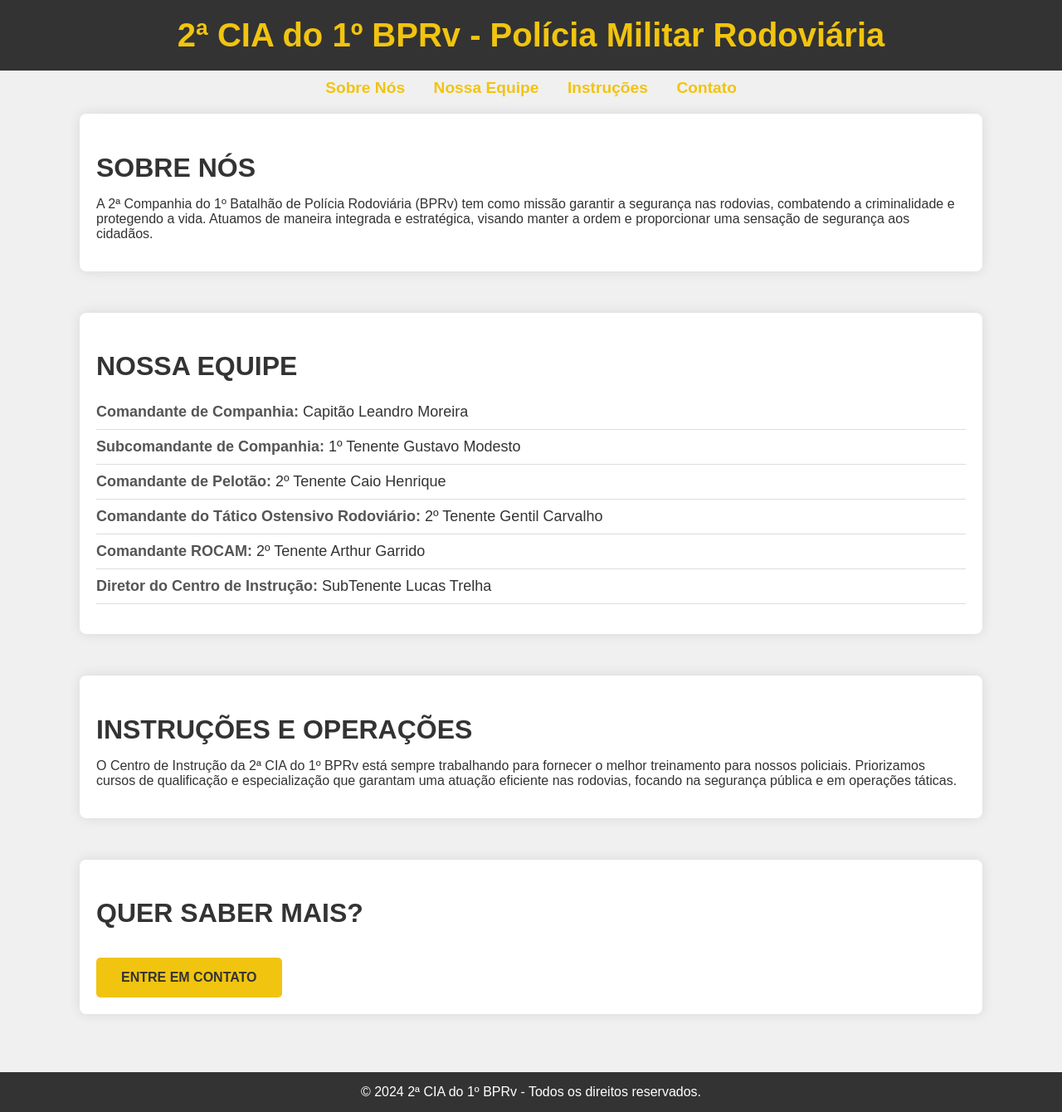
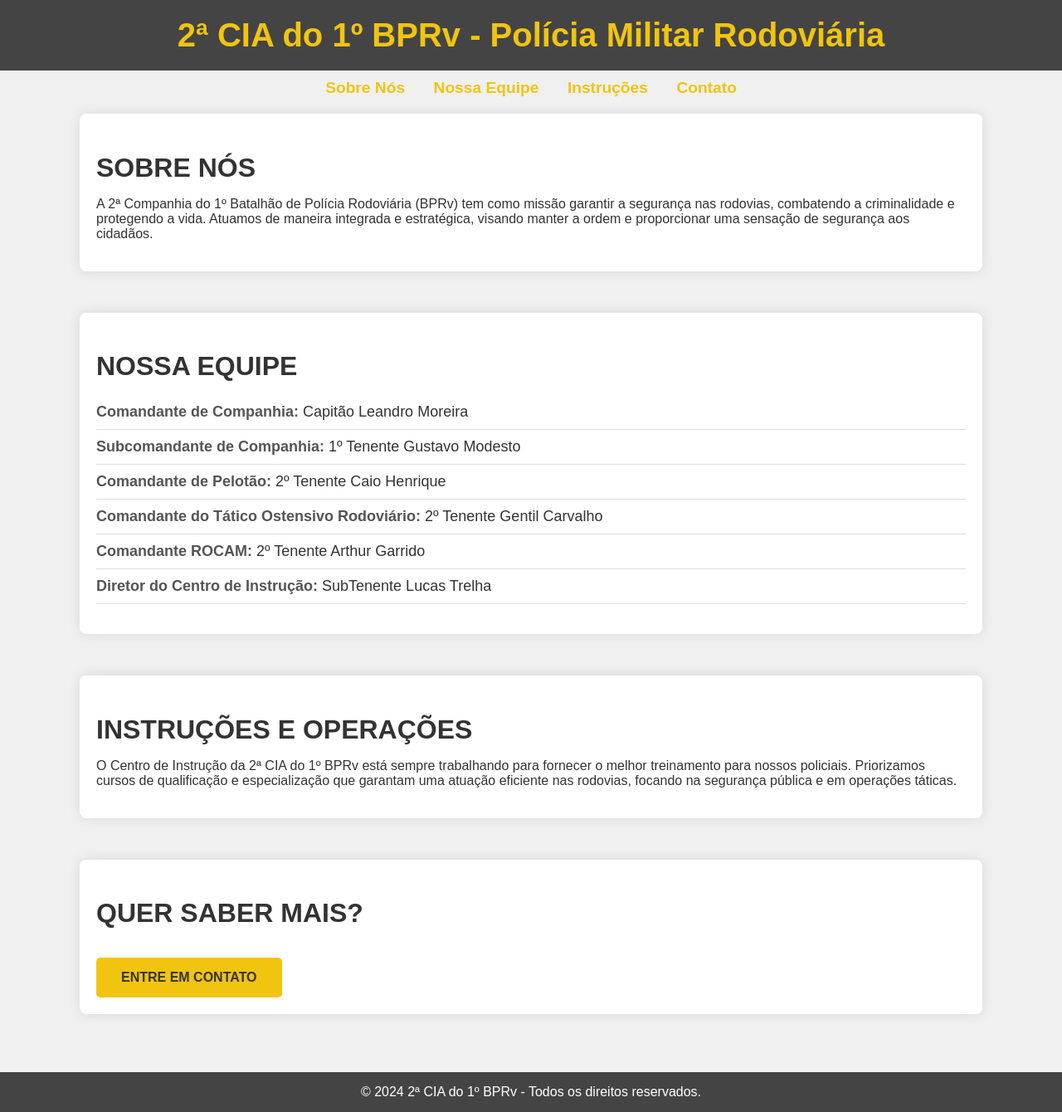
Before and after one commit to TioMalandro/landing-page-bprv, a plain HTML site: page index.html in a window 1280 px wide. Shown: the whole page at 83% size. Drawn offline with Linux system fonts and the light colour scheme.

Commit message:
Update index.html

```diff
--- a/index.html
+++ b/index.html
@@ -15,7 +15,7 @@
         }
 
         header {
-            background-color: #333;
+            background-color: #444; /* Cinza escuro */
             color: #f1c40f; /* Amarelo refletivo */
             padding: 20px;
             text-align: center;
@@ -101,7 +101,7 @@
         }
 
         footer {
-            background-color: #333;
+            background-color: #444; /* Cinza escuro */
             color: white;
             text-align: center;
             padding: 15px 0;
```
